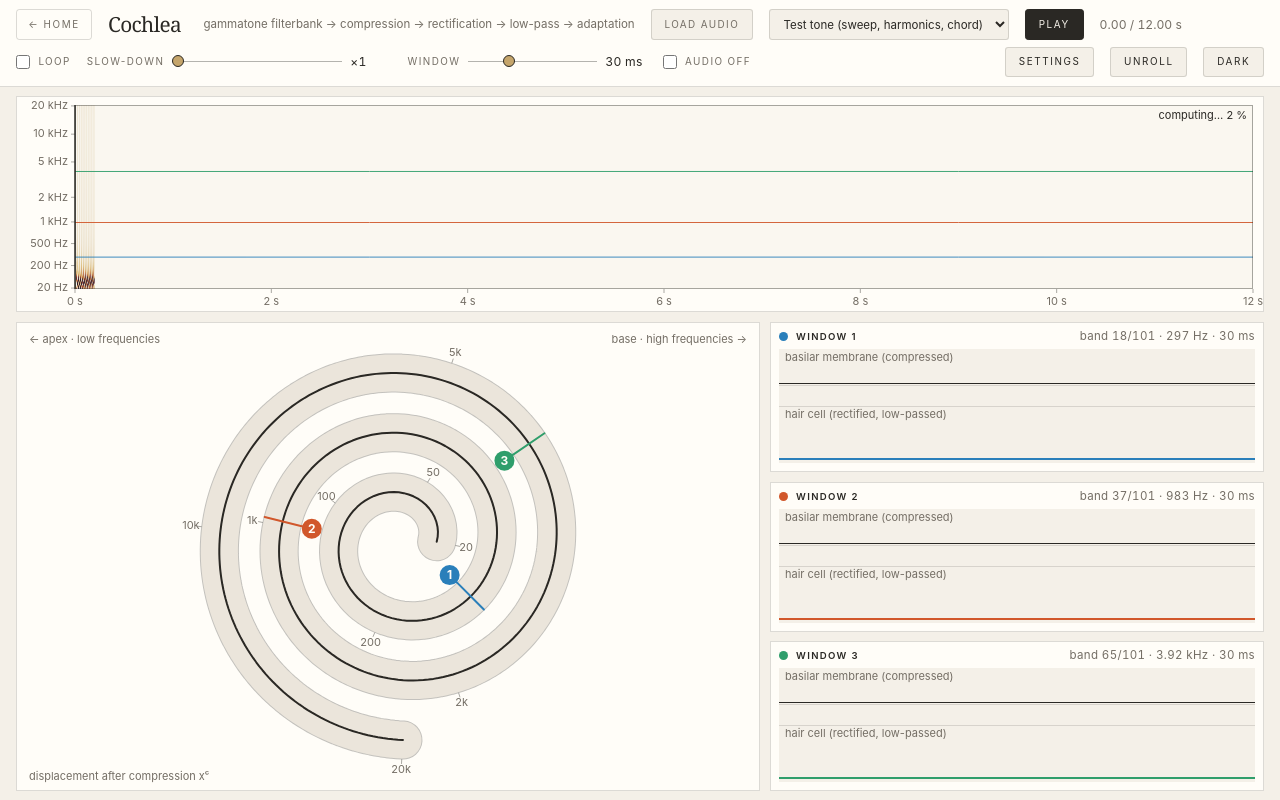
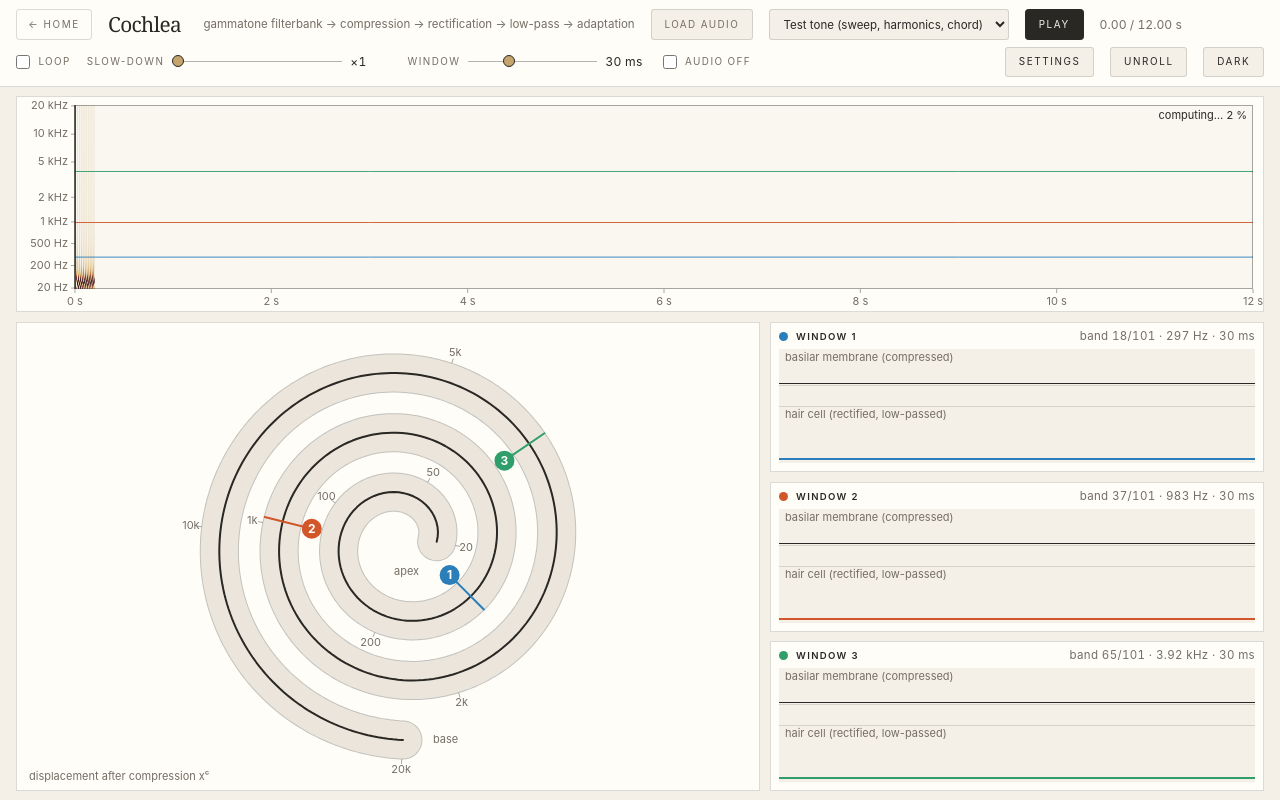
Before and after one commit to LeonBartosch/LeonBartosch.github.io, a website: page cochlea/index.html in a window 1280 px wide. Drawn offline with Linux system fonts and the light colour scheme; animation ran at ten frames a second.

Commit message:
Cochlea demo: place apex/base labels by view state, thicker unrolled tube
When rolled up, apex and base are labelled at the two ends of the
membrane; the corner captions only appear when unrolled.

Co-Authored-By: Claude Sonnet 5.5 <noreply@anthropic.com>

```diff
--- a/cochlea/index.html
+++ b/cochlea/index.html
@@ -462,7 +462,8 @@ function drawCochlea() {
   buildGeometry(rollM, w, h);
   const lerp = (a, b) => a + (b - a) * rollM;
   // S = distance between neighbouring turns (rolled) or the vertical room per side (flat); everything scales with it
-  const S = lerp(0.302 * spiralScale(w, h), Math.min(120, h * 0.2)), tubeW = 0.62 * S, MAXPX = lerp(0.3, 0.42) * S;
+  const S = lerp(0.302 * spiralScale(w, h), Math.min(120, h * 0.24)), tubeW = lerp(0.62, 1.0) * S, MAXPX = lerp(0.3, 0.4) * S;
+  const gapO = (spiralOff, flatOff) => lerp(spiralOff, flatOff);          // offsets outside the tube: gap centre when rolled, clear of the thicker tube when flat
   g.clearRect(0, 0, w, h); labelRects = [];
   const path = () => { g.beginPath(); g.moveTo(geo.x[0], geo.y[0]); for (let j = 1; j < NF; j++) g.lineTo(geo.x[j], geo.y[j]); };
   g.lineCap = "round"; g.lineJoin = "round";
@@ -483,7 +484,7 @@ function drawCochlea() {
   let lastLab = null;
   for (const f of TICKS) {
     const j = Math.max(0, Math.min(NF - 1, fineOfBand(bandOfFreq(f))));
-    const o1 = tubeW / 2 + 1, o2 = tubeW / 2 + 5, o3 = S / 2 + (rollM > 0.5 ? 6 : 0);
+    const o1 = tubeW / 2 + 1, o2 = tubeW / 2 + 5, o3 = gapO(S / 2, tubeW / 2 + 14);
     const lx = geo.x[j] - geo.nx[j] * o3, ly = geo.y[j] - geo.ny[j] * o3;
     if (lastLab && Math.hypot(lx - lastLab[0], ly - lastLab[1]) < 26) continue;      // no crowded labels
     if (markers.some(mm => mm.px !== undefined && Math.hypot(lx - mm.px, ly - mm.py) < 24)) continue;   // keep markers readable
@@ -496,7 +497,7 @@ function drawCochlea() {
   // markers in the gap on the inner side
   const mr = Math.max(7, Math.min(10, S * 0.2));
   markers.forEach((m, i) => {
-    const j = Math.max(0, Math.min(NF - 1, fineOfBand(m.u))), od = S / 2 + (rollM > 0.5 ? 6 : 0);
+    const j = Math.max(0, Math.min(NF - 1, fineOfBand(m.u))), od = gapO(S / 2, tubeW / 2 + 16);
     m.px = geo.x[j] + geo.nx[j] * od; m.py = geo.y[j] + geo.ny[j] * od;
     g.strokeStyle = m.color; g.lineWidth = 2;
     g.beginPath(); g.moveTo(geo.x[j] - geo.nx[j] * tubeW / 2, geo.y[j] - geo.ny[j] * tubeW / 2); g.lineTo(m.px, m.py); g.stroke();
@@ -506,12 +507,32 @@ function drawCochlea() {
   });
   g.textBaseline = "alphabetic"; g.font = "11px Inter, system-ui, sans-serif"; g.fillStyle = T.muted;
   const capL = "← apex · low frequencies", capR = "base · high frequencies →", capB = "displacement after compression xᶜ";
-  g.textAlign = "left"; g.fillText(capL, 12, 20);
-  g.textAlign = "right"; g.fillText(capR, w - 12, 20);
   g.textAlign = "left"; g.fillText(capB, 12, h - 10);
-  labelRects.push({ x0: 12, x1: 12 + g.measureText(capL).width, y0: 10, y1: 26, text: "caption L" },
-                  { x0: w - 12 - g.measureText(capR).width, x1: w - 12, y0: 10, y1: 26, text: "caption R" },
-                  { x0: 12, x1: 12 + g.measureText(capB).width, y0: h - 16, y1: h - 4, text: "caption B" });
+  labelRects.push({ x0: 12, x1: 12 + g.measureText(capB).width, y0: h - 16, y1: h - 4, text: "caption B" });
+  // Axis captions: in the corners when unrolled, at the two ends of the membrane when rolled up
+  const aFlat = Math.max(0, (rollM - 0.5) * 2), aRolled = Math.max(0, 1 - rollM * 2);
+  if (aFlat > 0) {
+    g.globalAlpha = aFlat;
+    g.textAlign = "left"; g.fillText(capL, 12, 20); g.textAlign = "right"; g.fillText(capR, w - 12, 20); g.globalAlpha = 1;
+    if (aFlat > 0.5) labelRects.push({ x0: 12, x1: 12 + g.measureText(capL).width, y0: 10, y1: 26, text: "caption L" },
+                                     { x0: w - 12 - g.measureText(capR).width, x1: w - 12, y0: 10, y1: 26, text: "caption R" });
+  }
+  if (aRolled > 0) {
+    const endLabel = (text, j) => {                       // at the free end of the membrane, in the direction with the most clearance
+      const d = tubeW / 2 + 24; let best = null, bs = -1;
+      for (let k = 0; k < 16; k++) {
+        const ang = k * Math.PI / 8, x = geo.x[j] + Math.cos(ang) * d, y = geo.y[j] + Math.sin(ang) * d;
+        let sc = 1e9;
+        for (let q = 0; q < NF; q += 4) sc = Math.min(sc, Math.hypot(geo.x[q] - x, geo.y[q] - y) - (Math.abs(q - j) < 8 ? d - 4 : 0));
+        labelRects.forEach(r => { sc = Math.min(sc, Math.hypot((r.x0 + r.x1) / 2 - x, (r.y0 + r.y1) / 2 - y) - (r.x1 - r.x0) / 2 - 14); });   // tick labels and markers
+        if (sc > bs) { bs = sc; best = [x, y]; }
+      }
+      const [x, y] = best;
+      g.globalAlpha = aRolled; g.textAlign = "center"; g.fillText(text, x, y); g.globalAlpha = 1;
+      if (aRolled > 0.5) { const wd = g.measureText(text).width; labelRects.push({ x0: x - wd / 2, x1: x + wd / 2, y0: y - 6, y1: y + 6, text }); }
+    };
+    g.textBaseline = "middle"; endLabel("base", 0); endLabel("apex", NF - 1); g.textBaseline = "alphabetic";
+  }
   g.textAlign = "left";
   window.__overlaps = [];
   for (let a = 0; a < labelRects.length; a++) for (let b = a + 1; b < labelRects.length; b++) {
```
